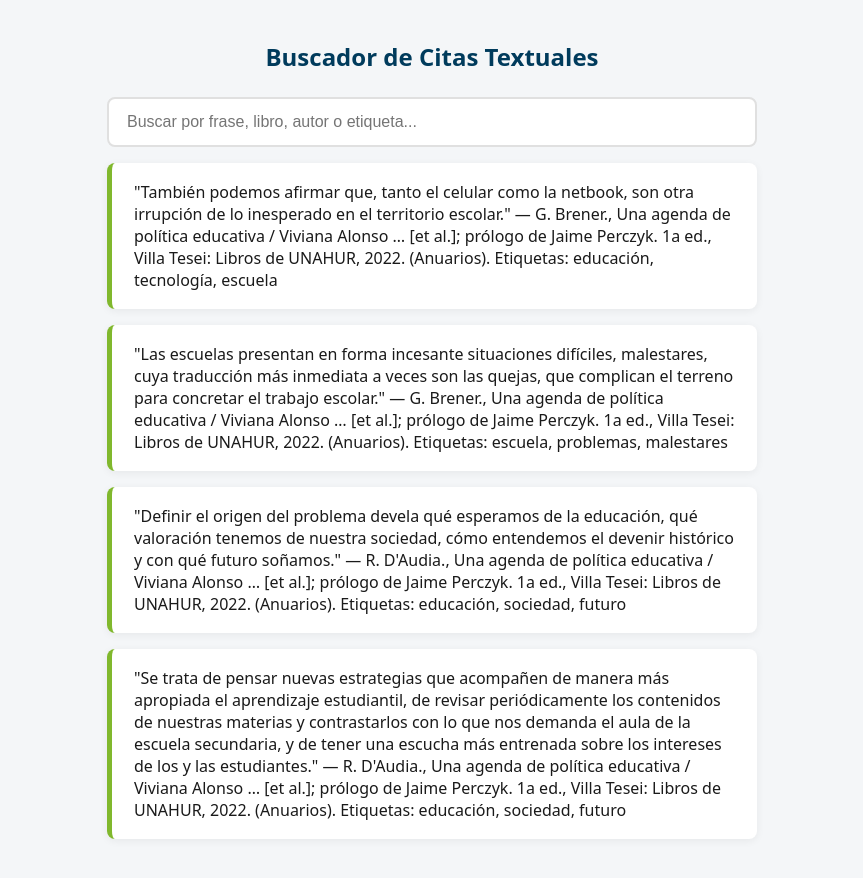
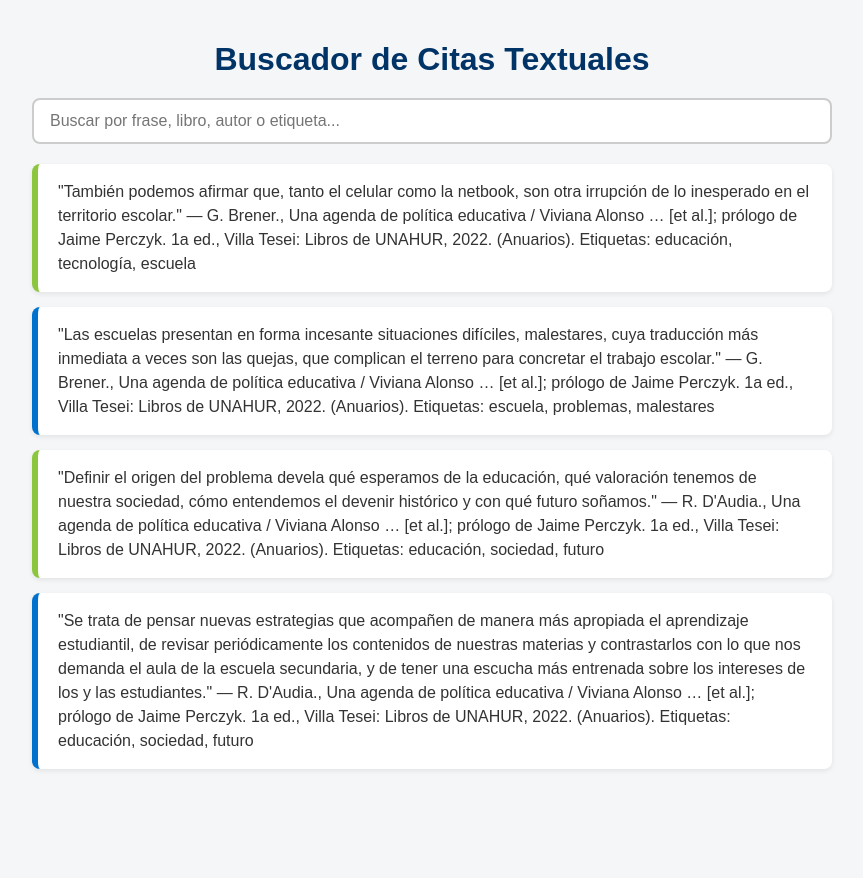
Before and after one commit to julietamendez83/buscador-citas, a plain HTML site: page index.html in a window 1280 px wide. Shown: the whole page, without its empty margins (208-1071 px from the left). After the commit the page ends 800 px from the top, so only its background shows below. Drawn offline with Linux system fonts and the light colour scheme.

Commit message:
Separa CSS y aplica colores de la UNAHUR

```diff
--- a/index.html
+++ b/index.html
@@ -4,69 +4,11 @@
   <meta charset="UTF-8">
   <meta name="viewport" content="width=device-width, initial-scale=1.0">
   <title>Buscador de Citas</title>
-<style>
-    body {
-      font-family: system-ui, -apple-system, sans-serif;
-      max-width: 650px;
-      margin: 40px auto;
-      padding: 0 20px;
-      background: #f4f6f8;
-      color: #1a1a1a;
-    }
-    h2 {
-      text-align: center;
-      margin-bottom: 24px;
-      color: #003b5c; /* Azul UNAHUR */
-      font-weight: 700;
-    }
-    input {
-      width: 100%;
-      padding: 14px 18px;
-      font-size: 16px;
-      border: 2px solid #e0e0e0;
-      border-radius: 8px;
-      box-sizing: border-box;
-      outline: none;
-      transition: all 0.2s ease;
-    }
-    input:focus {
-      border-color: #80b82d; /* Verde UNAHUR al enfocar */
-      box-shadow: 0 0 0 3px rgba(128, 184, 45, 0.2);
-    }
-    .card {
-      background: white;
-      border-left: 5px solid #80b82d; /* Detalle Verde UNAHUR */
-      padding: 18px 22px;
-      margin-top: 16px;
-      border-radius: 8px;
-      box-shadow: 0 2px 8px rgba(0,0,0,0.06);
-    }
-    .quote {
-      font-size: 17px;
-      font-style: italic;
-      margin-bottom: 10px;
-      line-height: 1.5;
-      color: #003b5c; /* Texto principal en azul profundo */
-    }
-    .author {
-      font-weight: 600;
-      color: #555;
-      font-size: 14px;
-    }
-    .tags {
-      font-size: 12px;
-      color: #777;
-      margin-top: 10px;
-      background: #eef5e6;
-      display: inline-block;
-      padding: 3px 8px;
-      border-radius: 4px;
-    }
-  </style>
+  <link rel="stylesheet" href="styles.css">
 </head>
 <body>
 
-  <h2>Buscador de Citas Textuales</h2>
+  <h1>Buscador de Citas Textuales</h1>
   <input type="text" id="searchInput" placeholder="Buscar por frase, libro, autor o etiqueta...">
 
   <div id="results"></div>
--- /dev/null
+++ b/styles.css
@@ -0,0 +1,66 @@
+/* Reset y estilos generales */
+body {
+  font-family: Arial, sans-serif;
+  background-color: #f4f6f8;
+  margin: 0;
+  padding: 20px;
+  display: flex;
+  flex-direction: column;
+  align-items: center;
+}
+
+h1 {
+  color: #003366;
+  text-align: center;
+  margin-bottom: 20px;
+}
+
+/* Buscador */
+#searchInput {
+  width: 100%;
+  max-width: 800px;
+  padding: 12px 16px;
+  font-size: 16px;
+  border: 2px solid #ccc;
+  border-radius: 8px;
+  box-sizing: border-box;
+  margin-bottom: 20px;
+  outline: none;
+  transition: border-color 0.3s;
+}
+
+#searchInput:focus {
+  border-color: #8cc63f;
+}
+
+/* Contenedor de resultados */
+#results {
+  width: 100%;
+  max-width: 800px;
+  display: flex;
+  flex-direction: column;
+  gap: 15px;
+}
+
+/* Estilo base de cada tarjeta */
+.card {
+  background-color: #ffffff;
+  padding: 16px 20px;
+  border-radius: 8px;
+  box-shadow: 0 2px 5px rgba(0, 0, 0, 0.08);
+  border-left-width: 6px;
+  border-left-style: solid;
+  line-height: 1.5;
+  color: #333333;
+}
+
+/* Alternar colores UNAHUR en las tarjetas */
+/* Tarjetas 1ª, 3ª, 5ª...: Verde UNAHUR */
+.card:nth-child(odd) {
+  border-left-color: #8cc63f;
+}
+
+/* Tarjetas 2ª, 4ª, 6ª...: Celeste/Azul UNAHUR */
+.card:nth-child(even) {
+  border-left-color: #0072ce;
+}
```
